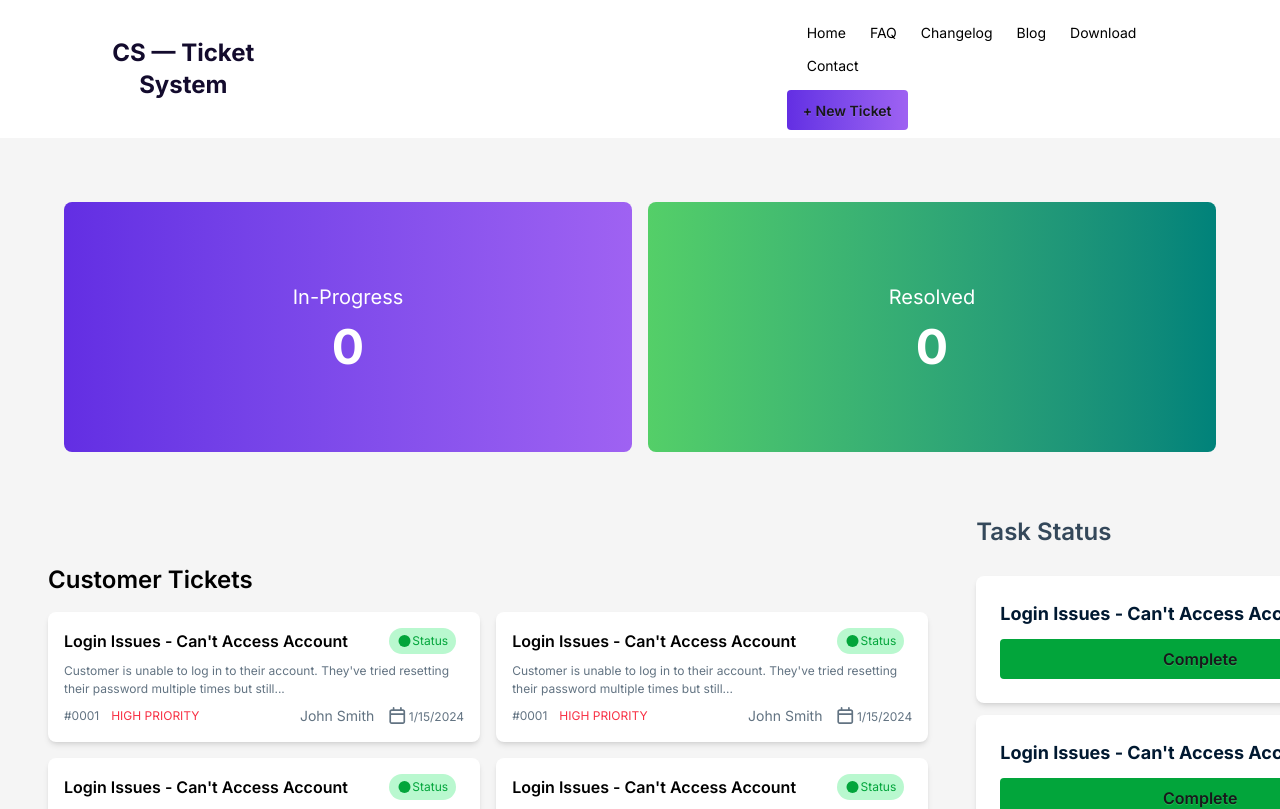
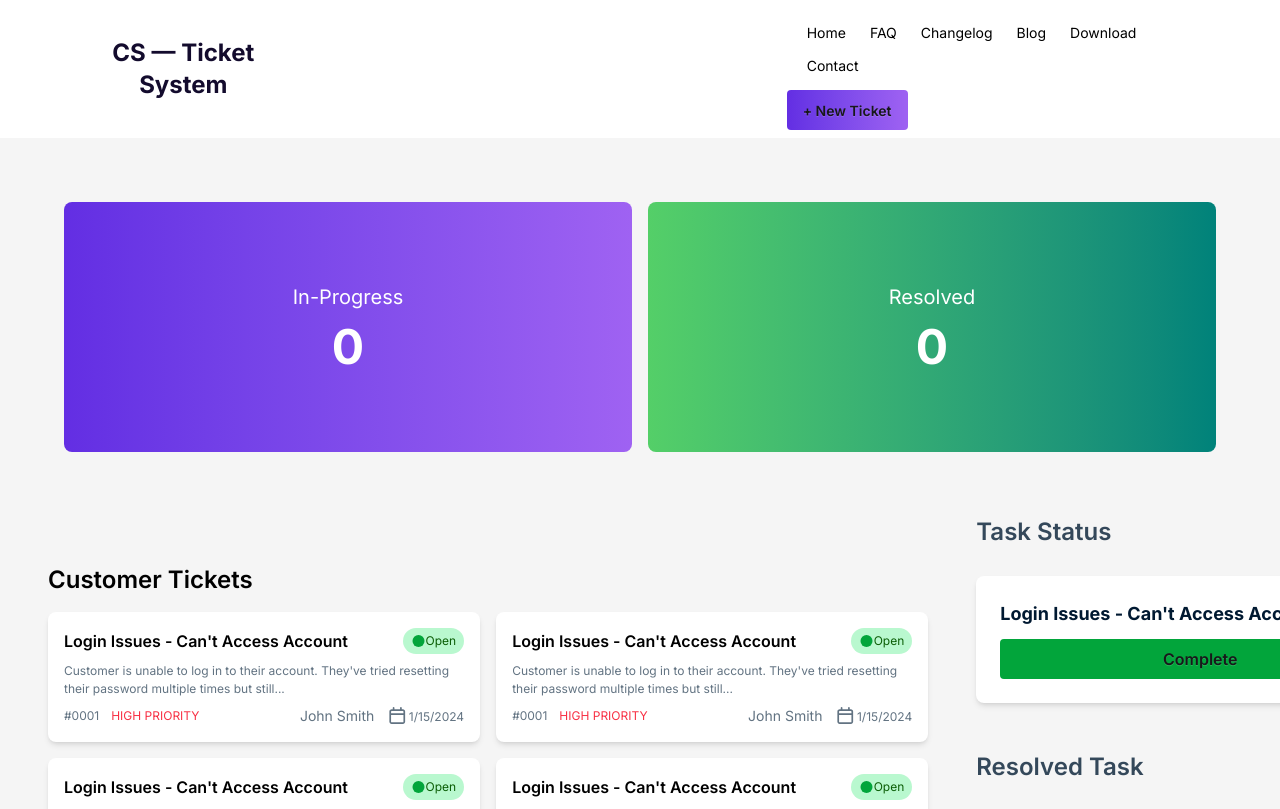
Before and after one commit to Tawhidh05/B12A7-Customer-Support-Zone, a React (Vite) app: page / in a window 1280 px wide. Shown: the top 809 px of the page. Built offline with nearby package versions, Linux system fonts and the light colour scheme.

Commit message:
Card Added

```diff
--- a/src/components/Main/mainS.jsx
+++ b/src/components/Main/mainS.jsx
@@ -27,8 +27,6 @@ const mainS = () => {
                     <h3 className="text-2xl font-semibold text-[#34485A] pb-4 mx-auto lg:mx-0">Task Status</h3>
                     {/* <h4 className="text-lg font-regular text-[#627382] mx-auto lg:mx-0">Select a ticket add to task</h4> */}
                     <SC/>
-                    <SC/>
-                    <SC/>
 
                 </div>
                 <div className="grid grid-cols-1 gap-3 max-w-xl pt-6 md:pt-12">
--- a/src/components/Ticker/tc.jsx
+++ b/src/components/Ticker/tc.jsx
@@ -8,15 +8,24 @@ const tc = () => {
         <div className=''>
             <div className="card w-full bg-white text-black card-xs shadow-md lg:card-sm">
             <div className="card-body">
-                <div className='flex justify-between pr-2'>
+                <div className='flex justify-between '>
                 <h2 className="card-title">Login Issues - Can't Access Account</h2>
-                <button className='green p-1 pr-2 pl-2 rounded-2xl'><FontAwesomeIcon icon={faCircle} />Status</button>
+                {/* Open Status */}
+                <button className='bg-[#B9F8CF] text-[#0B5E06] p-1 pr-2 pl-2 rounded-2xl'><FontAwesomeIcon className='text-[#02A53B]' icon={faCircle} />Open</button>
+               {/* In-progress */}
+                {/* <button className='bg-[#F8F3B9] text-[#9C7700] p-1 pr-2 pl-2 rounded-2xl'><FontAwesomeIcon className='text-[#FEBB0C] ' icon={faCircle} />In-progress</button> */}
+
                 </div>
                 <p className='text-[#627382]'>Customer is unable to log in to their account. They've tried resetting their password multiple times but still...</p>
                 <div className="flex items-center gap-2">
                 <div className='flex items-center gap-3'>
                 <p className='text-xs text-[#627382]'>#0001</p>
+                {/* High Priority */}
                 <h5 className='text-[#F83044]'>HIGH PRIORITY</h5>
+                {/* Medium Priority */}
+                {/* <h5 className='text-[#FEBB0C]'>MEDIUM PRIORITY</h5> */}
+                {/* Low Priority */}
+                {/* <h5 className='text-[#02A53B]'>LOW PRIORITY</h5> */}
                 </div>
                 <div className='ml-auto flex items-center gap-3'>
                     <p className='text-sm text-[#627382]'>John Smith</p>
--- a/src/index.css
+++ b/src/index.css
@@ -9,11 +9,6 @@
   background-color: #F5F5F5;
 }
 
-.green {
-  background-color: #B9F8CF;
-  color: #02A53B;
-}
-
 .inter {
   font-family: "Inter", sans-serif;
   font-optical-sizing: auto;
```
